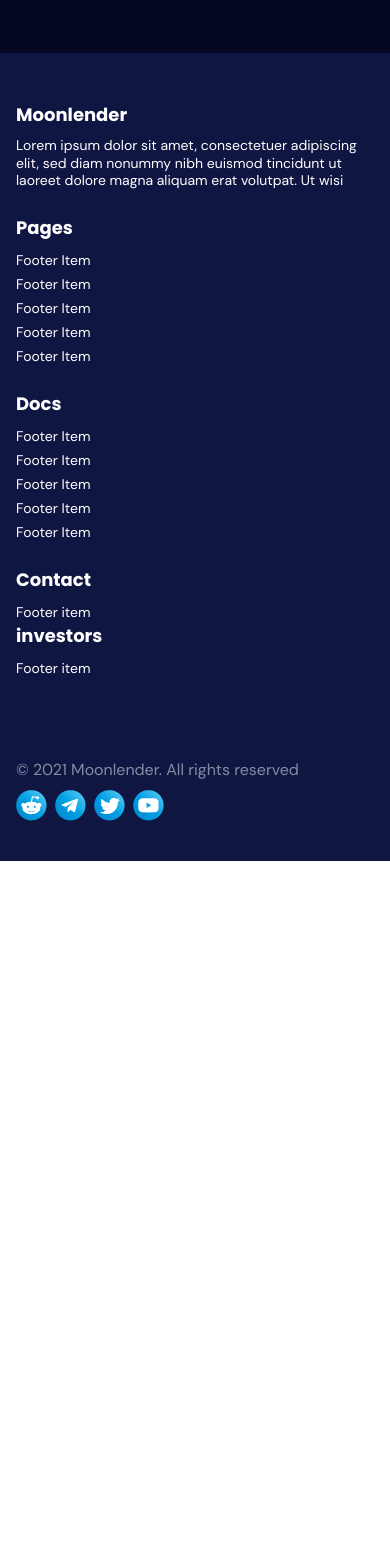
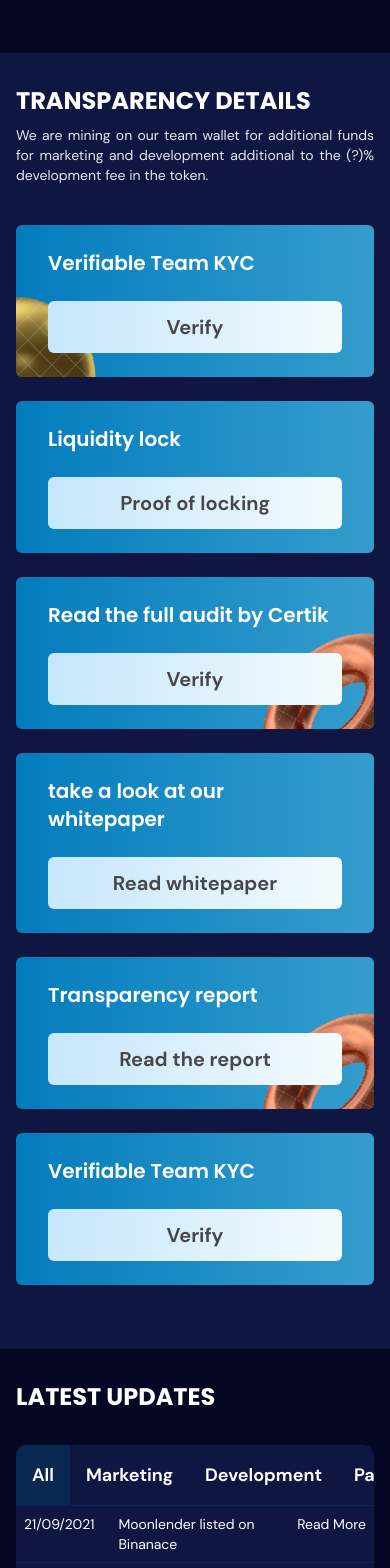
Before and after one commit to salimranainfo/moonlander, a Nuxt app: page /transparency in a window 390 px wide. Shown: the part 1180-2748 px from the top of the page. Before the commit the page ends 2041 px from the top, so only its background shows below. Built offline with nearby package versions, Linux system fonts and the light colour scheme.

Commit message:
Transparency page completed.

```diff
--- /dev/null
+++ b/components/transparency/LatestUpdates.vue
@@ -0,0 +1,149 @@
+<template>
+  <section>
+    <div class="lg:max-w-[55rem] xl:max-w-[66rem] mx-auto px-4 pb-16 lg:pb-20">
+      <div class="pt-8 md:pt-10 lg:pt-16 xl:pt-24">
+        <!-- title -->
+        <div class="">
+          <h2 class="section-headline">Latest Updates</h2>
+        </div>
+
+        <!-- table one -->
+        <div class="mt-8 overflow-x-auto rounded-[.625rem] hide-scrollbar">
+          <div class="w-full rounded-[.625rem] bg-[#0f1642]">
+            <!-- all buttons -->
+            <div class="flex flex-nowrap justify-start items-center w-full overflow-x-auto">
+              <button class="button" :class="activeTab === '' && 'bg-[#082851]'" @click="activeTab = ''">All</button>
+              <button class="button" :class="activeTab === 'Marketing' && 'bg-[#082851]'" @click="activeTab = 'Marketing'">Marketing</button>
+              <button class="button" :class="activeTab === 'Development' && 'bg-[#082851]'" @click="activeTab = 'Development'">Development</button>
+              <button class="button" :class="activeTab === 'Partnership' && 'bg-[#082851]'" @click="activeTab = 'Partnership'">Partnership</button>
+              <button class="button" :class="activeTab === 'Design' && 'bg-[#082851]'" @click="activeTab = 'Design'">Design</button>
+            </div>
+
+            <div class="w-full">
+              <div v-for="(item, i) in listItems" :key="i" class="flex justify-between items-start border-t border-[#082851] space-x-4 py-2 md:px-8 md:py-4">
+                <p class="w-3/12 md:w-2/12 text-sm px-2 md:text-base">{{ item.date }}</p>
+                <p class="w-6/12 text-sm md:w-8/12 md:text-base">{{ item.headline }}</p>
+                <button class="w-3/12 md:w-2/12 text-sm px-2 whitespace-nowrap md:text-right md:text-base">Read More</button>
+              </div>
+            </div>
+          </div>
+        </div>
+      </div>
+    </div>
+  </section>
+</template>
+
+<script>
+export default {
+  data() {
+    return {
+      activeTab: '',
+      data: [
+        {
+          title: 'Marketing',
+          items: [
+            {
+              date: '21/09/2021',
+              headline: 'Moonlender listed on Binanace',
+            },
+            {
+              date: '21/09/2021',
+              headline: 'Moonlender listed on Binanace',
+            },
+            {
+              date: '21/09/2021',
+              headline: 'Moonlender listed on Binanace',
+            },
+          ],
+        },
+        {
+          title: 'Development',
+          items: [
+            {
+              date: '21/09/2021',
+              headline: 'Moonlender listed on Binanace',
+            },
+            {
+              date: '21/09/2021',
+              headline: 'Moonlender listed on Binanace',
+            },
+            {
+              date: '21/09/2021',
+              headline: 'Moonlender listed on Binanace',
+            },
+          ],
+        },
+        {
+          title: 'Partnership',
+          items: [
+            {
+              date: '21/09/2021',
+              headline: 'Moonlender listed on Binanace',
+            },
+            {
+              date: '21/09/2021',
+              headline: 'Moonlender listed on Binanace',
+            },
+            {
+              date: '21/09/2021',
+              headline: 'Moonlender listed on Binanace',
+            },
+          ],
+        },
+        {
+          title: 'Design',
+          items: [
+            {
+              date: '21/09/2021',
+              headline: 'Moonlender listed on Binanace',
+            },
+            {
+              date: '21/09/2021',
+              headline: 'Moonlender listed on Binanace',
+            },
+            {
+              date: '21/09/2021',
+              headline: 'Moonlender listed on Binanace',
+            },
+          ],
+        },
+      ],
+    }
+  },
+
+  computed: {
+    listItems() {
+      let currentItems = []
+
+      if (this.activeTab) {
+        const found = this.data.find((el) => el.title === this.activeTab)
+
+        currentItems = found.items
+      } else {
+        this.data.forEach((el) => {
+          currentItems.push(...el.items)
+        })
+      }
+
+      return currentItems
+    },
+  },
+}
+</script>
+
+<style scoped>
+.button {
+  @apply px-4 py-4 text-lg font-semibold hover:bg-[#082851] active:bg-[#082851] md:w-full;
+}
+
+/* Hide scrollbar for Chrome, Safari and Opera */
+.hide-scrollbar::-webkit-scrollbar {
+  display: none;
+}
+
+/* Hide scrollbar for IE, Edge and Firefox */
+.hide-scrollbar {
+  -ms-overflow-style: none; /* IE and Edge */
+  scrollbar-width: none; /* Firefox */
+}
+</style>
--- /dev/null
+++ b/components/transparency/TransparencyDetails.vue
@@ -0,0 +1,100 @@
+<template>
+  <section class="bg-[#0f1642]">
+    <div class="lg:max-w-[55rem] xl:max-w-[66rem] mx-auto px-4 pb-16 lg:pb-20">
+      <div class="pt-8 md:pt-10 lg:pt-16 xl:pt-24">
+        <!-- title -->
+        <div class="">
+          <h2 class="section-headline">Transparency Details</h2>
+          <p class="section-para text-justify mt-2">We are mining on our team wallet for additional funds for marketing and development additional to the (?)% development fee in the token.</p>
+        </div>
+
+        <!-- Details -->
+        <div class="mt-10 grid grid-cols-1 gap-6 md:grid-cols-3">
+          <!-- 1 -->
+          <div class="px-8 py-6 rounded-md w-full relative overflow-hidden" style="background: linear-gradient(90deg, rgba(3, 124, 189, 1) 0%, rgba(53, 157, 205, 1) 100%)">
+            <!-- text -->
+            <div class="z-[1] relative h-full flex flex-col justify-between">
+              <h4 class="title">Verifiable Team KYC</h4>
+              <button class="button">Verify</button>
+            </div>
+
+            <!-- bg Image -->
+            <div class="absolute left-0 bottom-0 z-0 transform translate-x-[-50%] translate-y-[50%]">
+              <img src="~/assets/images/sphere-gold.png" alt="" class="w-40" />
+            </div>
+          </div>
+
+          <!-- 2 -->
+          <div class="px-8 py-6 rounded-md w-full relative overflow-hidden" style="background: linear-gradient(90deg, rgba(3, 124, 189, 1) 0%, rgba(53, 157, 205, 1) 100%)">
+            <!-- text -->
+            <div class="h-full flex flex-col justify-between">
+              <h4 class="title">Liquidity lock</h4>
+              <button class="button">Proof of locking</button>
+            </div>
+          </div>
+
+          <!-- 3 -->
+          <div class="px-8 py-6 rounded-md w-full relative overflow-hidden" style="background: linear-gradient(90deg, rgba(3, 124, 189, 1) 0%, rgba(53, 157, 205, 1) 100%)">
+            <!-- text -->
+            <div class="z-[1] relative h-full flex flex-col justify-between">
+              <h4 class="title">Read the full audit by Certik</h4>
+              <button class="button">Verify</button>
+            </div>
+
+            <!-- bg Image -->
+            <div class="absolute right-0 bottom-0 z-0 transform translate-x-[30%] translate-y-[40%]">
+              <img src="~/assets/images/torus-bronze.png" alt="" class="w-40" />
+            </div>
+          </div>
+
+          <!-- 4 -->
+          <div class="px-8 py-6 rounded-md w-full relative overflow-hidden" style="background: linear-gradient(90deg, rgba(3, 124, 189, 1) 0%, rgba(53, 157, 205, 1) 100%)">
+            <!-- text -->
+            <div class="h-full flex flex-col justify-between">
+              <h4 class="title">take a look at our whitepaper</h4>
+              <button class="button">Read whitepaper</button>
+            </div>
+          </div>
+
+          <!-- 5 -->
+          <div class="px-8 py-6 rounded-md w-full relative overflow-hidden" style="background: linear-gradient(90deg, rgba(3, 124, 189, 1) 0%, rgba(53, 157, 205, 1) 100%)">
+            <!-- text -->
+            <div class="z-[1] relative h-full flex flex-col justify-between">
+              <h4 class="title">Transparency report</h4>
+              <button class="button">Read the report</button>
+            </div>
+
+            <!-- bg Image -->
+            <div class="absolute right-0 bottom-0 z-0 transform translate-x-[30%] translate-y-[40%]">
+              <img src="~/assets/images/torus-bronze.png" alt="" class="w-40" />
+            </div>
+          </div>
+
+          <!-- 1 -->
+          <div class="px-8 py-6 rounded-md w-full relative overflow-hidden" style="background: linear-gradient(90deg, rgba(3, 124, 189, 1) 0%, rgba(53, 157, 205, 1) 100%)">
+            <!-- text -->
+            <div class="h-full flex flex-col justify-between">
+              <h4 class="title">Verifiable Team KYC</h4>
+              <button class="button">Verify</button>
+            </div>
+          </div>
+        </div>
+      </div>
+    </div>
+  </section>
+</template>
+
+<script>
+export default {}
+</script>
+
+<style scoped>
+.title {
+  @apply text-xl font-semibold lg:text-2xl xl:text-3xl;
+}
+
+.button {
+  @apply text-[#474747] w-full text-center px-6 py-3 rounded-md text-xl font-bold mt-6 md:px-2 md:text-base lg:text-xl lg:px-6 whitespace-nowrap xl:text-2xl xl:py-4 xl:mt-8;
+  background: linear-gradient(90deg, rgba(198, 231, 251, 1) 0%, rgba(243, 250, 254, 1) 100%);
+}
+</style>
--- a/pages/transparency.vue
+++ b/pages/transparency.vue
@@ -1,15 +1,21 @@
 <template>
   <div class="pt-16 lg:pt-20">
     <wallet-transparency></wallet-transparency>
+    <transparency-details></transparency-details>
+    <latest-updates></latest-updates>
   </div>
 </template>
 
 <script>
+import LatestUpdates from '~/components/transparency/LatestUpdates.vue'
+import TransparencyDetails from '~/components/transparency/TransparencyDetails.vue'
 import WalletTransparency from '~/components/transparency/WalletTransparency.vue'
 
 export default {
   components: {
     WalletTransparency,
+    TransparencyDetails,
+    LatestUpdates,
   },
 }
 </script>
```
Also changed, not shown: assets/images/sphere-gold.png, assets/images/torus-bronze.png.
